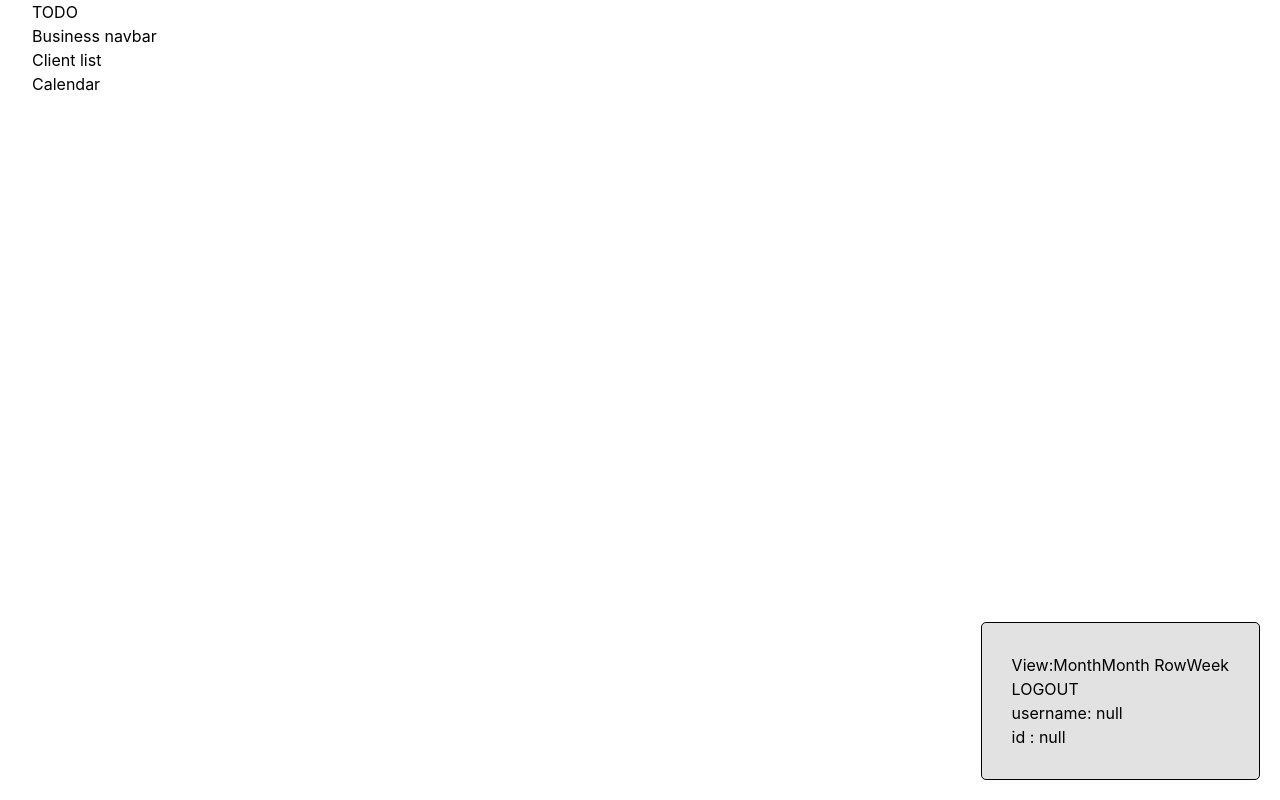
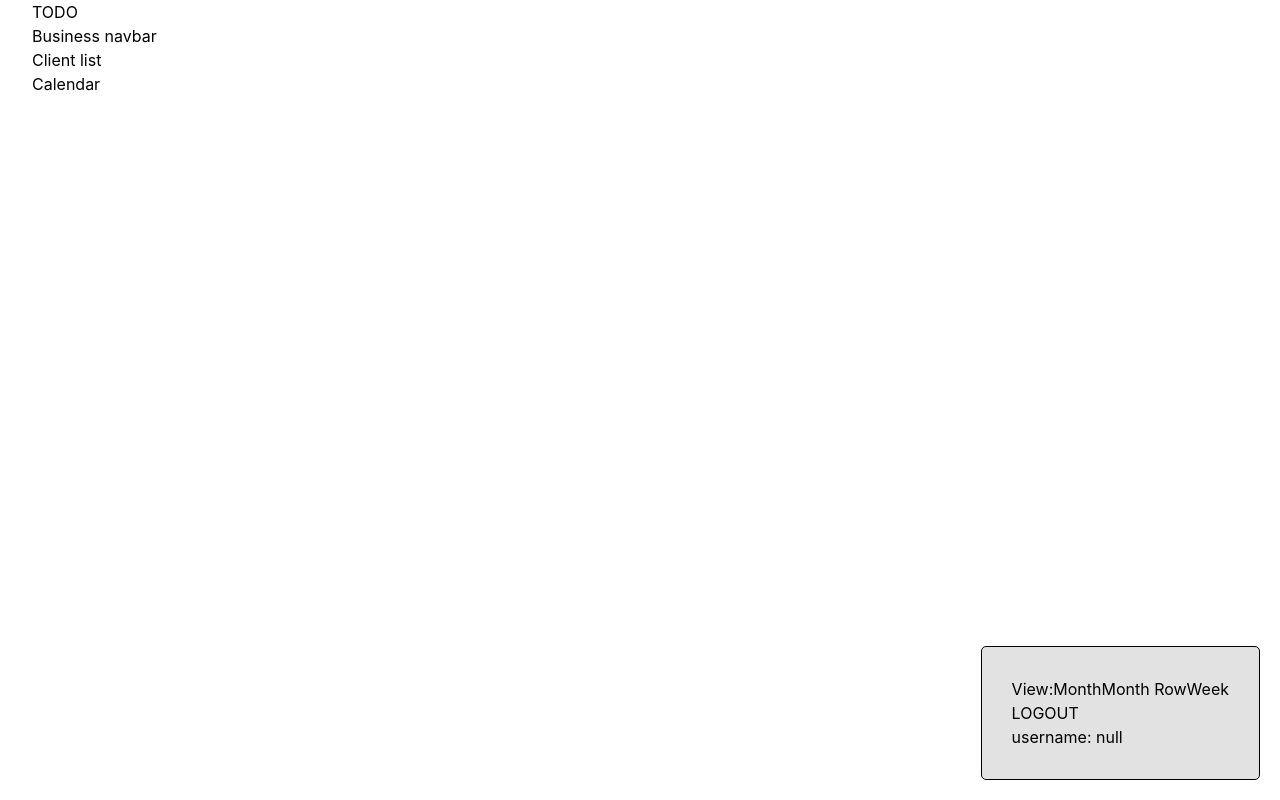
Before and after one commit to DanielBourdetski/Shoshana, a React (Vite) app in the folder Shoshana-front/: page /manager in a window 1280 px wide. Built offline with nearby package versions, Linux system fonts and the light colour scheme.

Commit message:
changed shown info

```diff
--- a/Shoshana-front/src/components/DEBUG/DEBUG.tsx
+++ b/Shoshana-front/src/components/DEBUG/DEBUG.tsx
@@ -19,7 +19,7 @@ const DEBUG = () => {
   };
 
   const onFastLogin = () => {
-    dispatch(generalActions.login({ username: "Admin", id: "1" }));
+    dispatch(generalActions.login({ username: "DEBUG" }));
     navigate("/manager");
   };
 
@@ -45,8 +45,9 @@ const DEBUG = () => {
       </div>
 
       <div className="col">
-        <div>username: {loggedUser?.username || "null"}</div>
-        <div>id : {loggedUser?.id || "null"}</div>
+        <div>
+          username: {loggedUser?.username ? loggedUser.username : "null"}
+        </div>
       </div>
     </div>
   );
```
